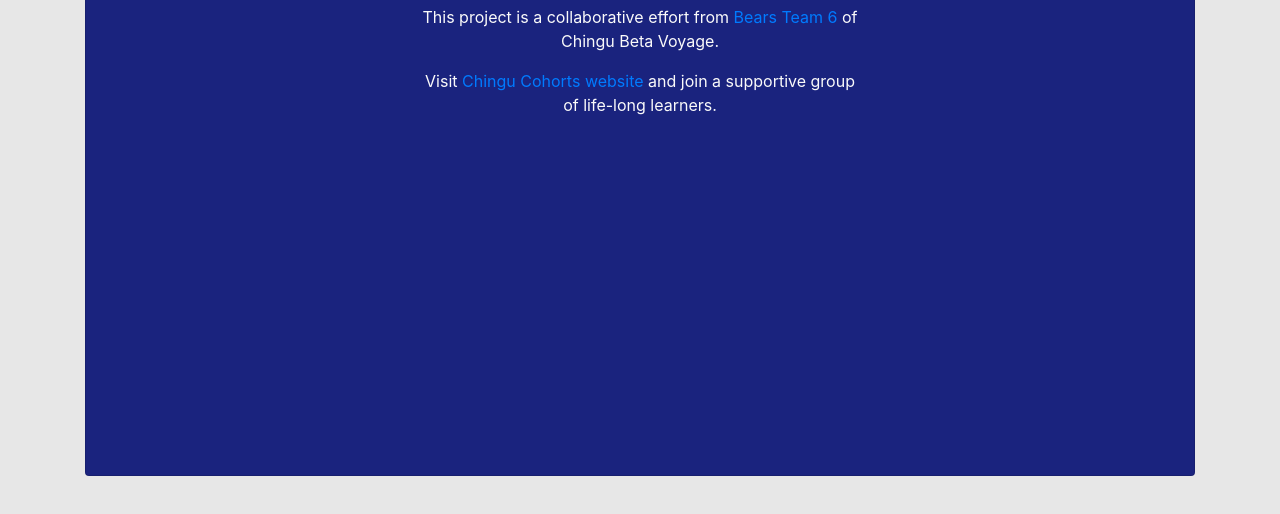
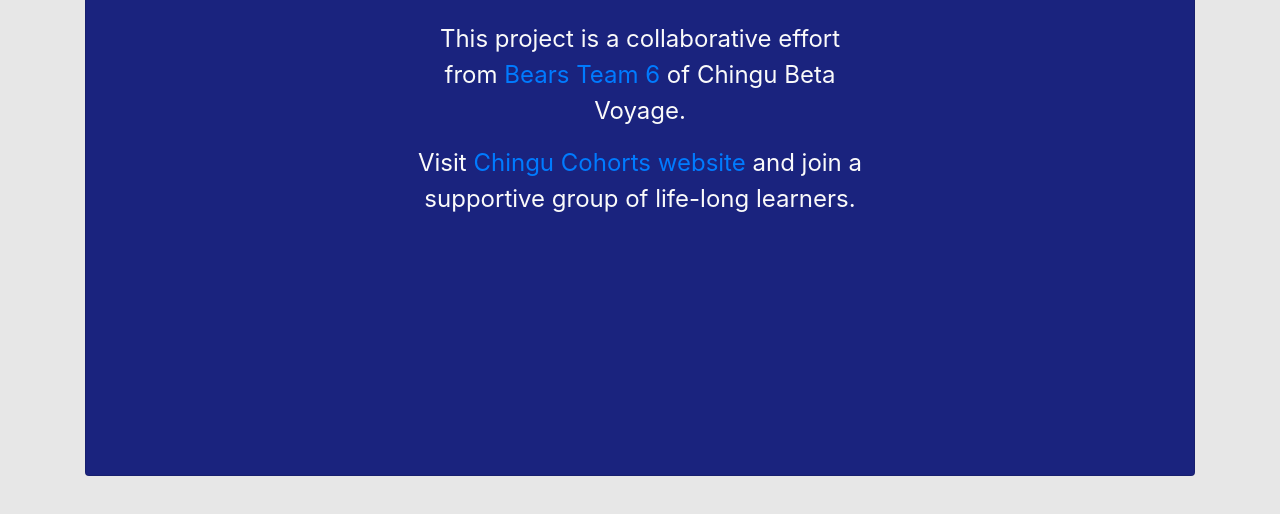
Before and after one commit to denibulkashvili/local-weather-app, a website: page about.html in a window 1280 px wide. Shown: the part 242-756 px from the top of the page. Drawn offline with nearby package versions, Linux system fonts and the light colour scheme.

Commit message:
Add some css for about  page

```diff
--- a/src/styles/app.css
+++ b/src/styles/app.css
@@ -35,3 +35,8 @@
 #weather-type {
     font-size: 1.2rem;
 }
+
+#about-content {
+    font-size: 1.5rem;
+    margin-top: 1rem;
+}
```
